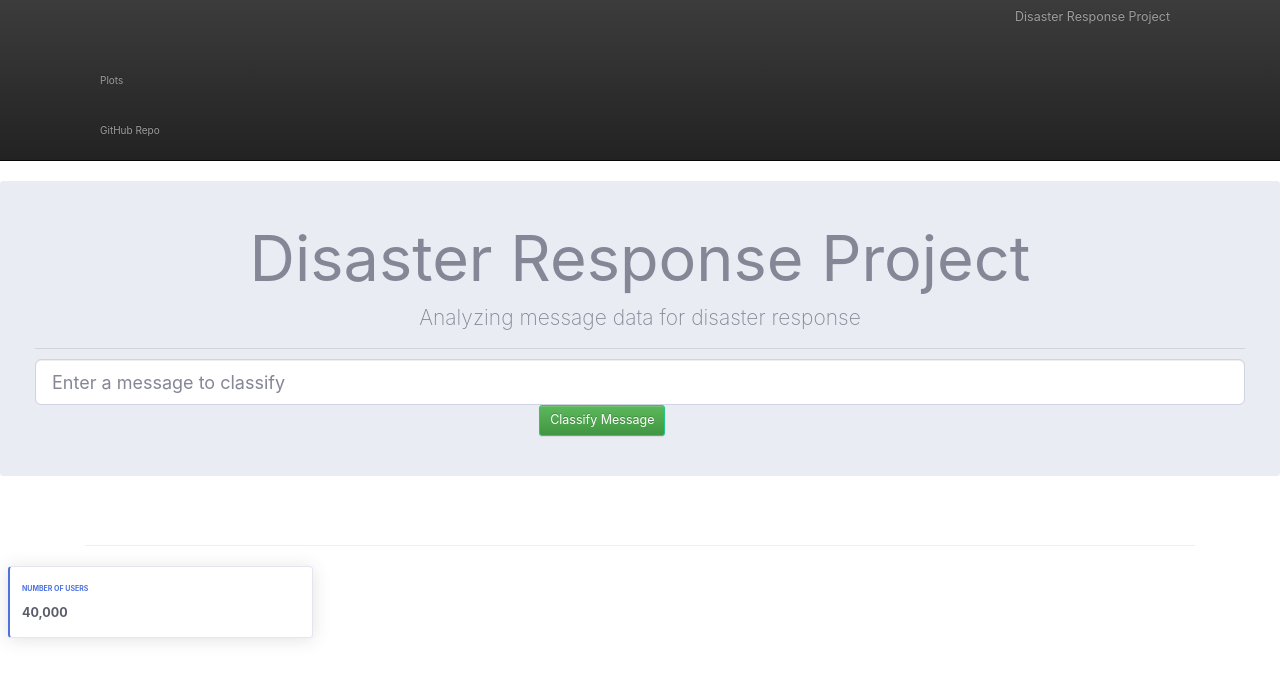
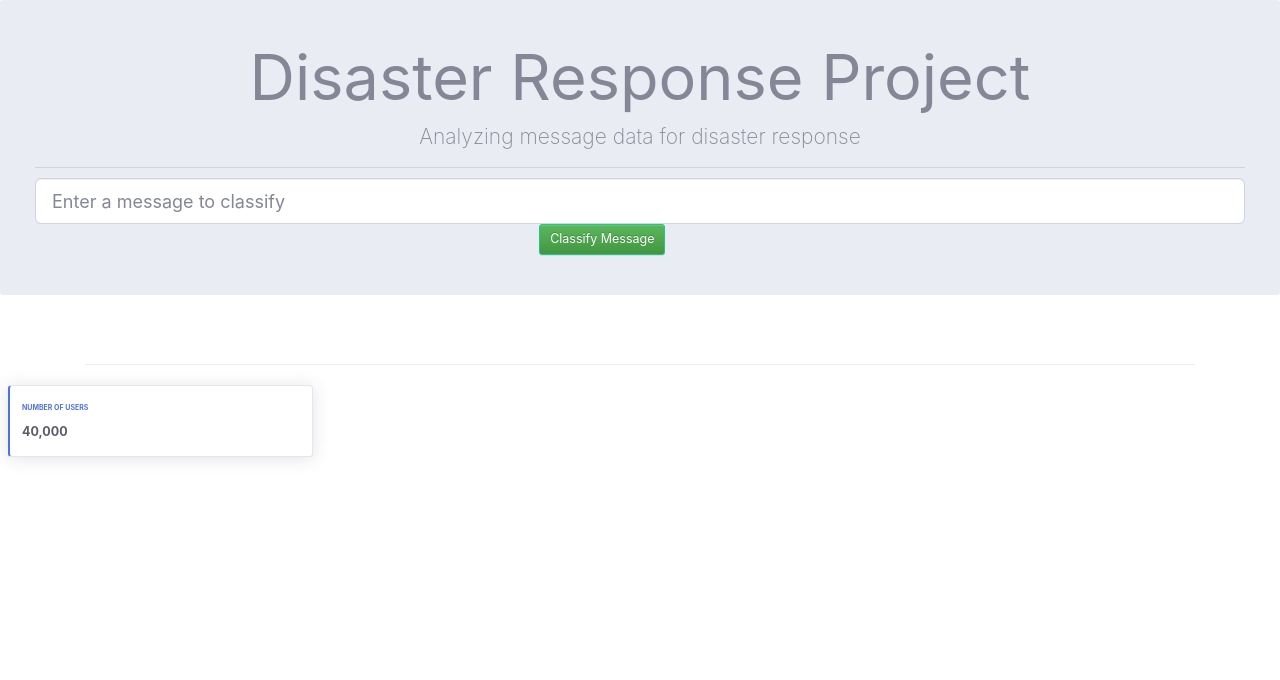
Before and after one commit to hamidkhbl/starbucks-challenge, a Flask app: page / in a window 1280 px wide. Shown: the top 680 px of the page. Run offline with Flask 2, Linux system fonts and the light colour scheme; some libraries are stand-ins or nearby versions.

Commit message:
Fix issue with linking css file

```diff
--- a/app/run.py
+++ b/app/run.py
@@ -6,11 +6,13 @@ from flask import render_template, request, jsonify
 from flask import abort, redirect, url_for
 import sys
 sys.path.append("code")
+sys.path.append("static")
 from plot import plot
 
 
 
-app = Flask(__name__ , static_folder='app/static')
+app = Flask(__name__ )
+app.config.from_object('settings')
 
 # index webpage displays cool visuals and receives user input text for model
 @app.route('/')
--- a/app/templates/master.html
+++ b/app/templates/master.html
@@ -17,19 +17,7 @@
 
 <body>
 
-<nav class="navbar navbar-inverse navbar-fixed-top">
-    <div class="container">
-        <div class="navbar-header">
-            <a class="navbar-brand" href="/">Disaster Response Project</a>
-        </div>
-        <div id="navbar" class="collapse navbar-collapse">
-            <ul class="nav navbar-nav">
-                <li><a href="plots">Plots</a></li>
-                <li><a href="https://github.com/hamidkhbl/disaster-response-pipeline">GitHub Repo</a></li>
-            </ul>
-        </div>
-    </div>
-</nav>
+
 
 
 <div class="jumbotron">
```
